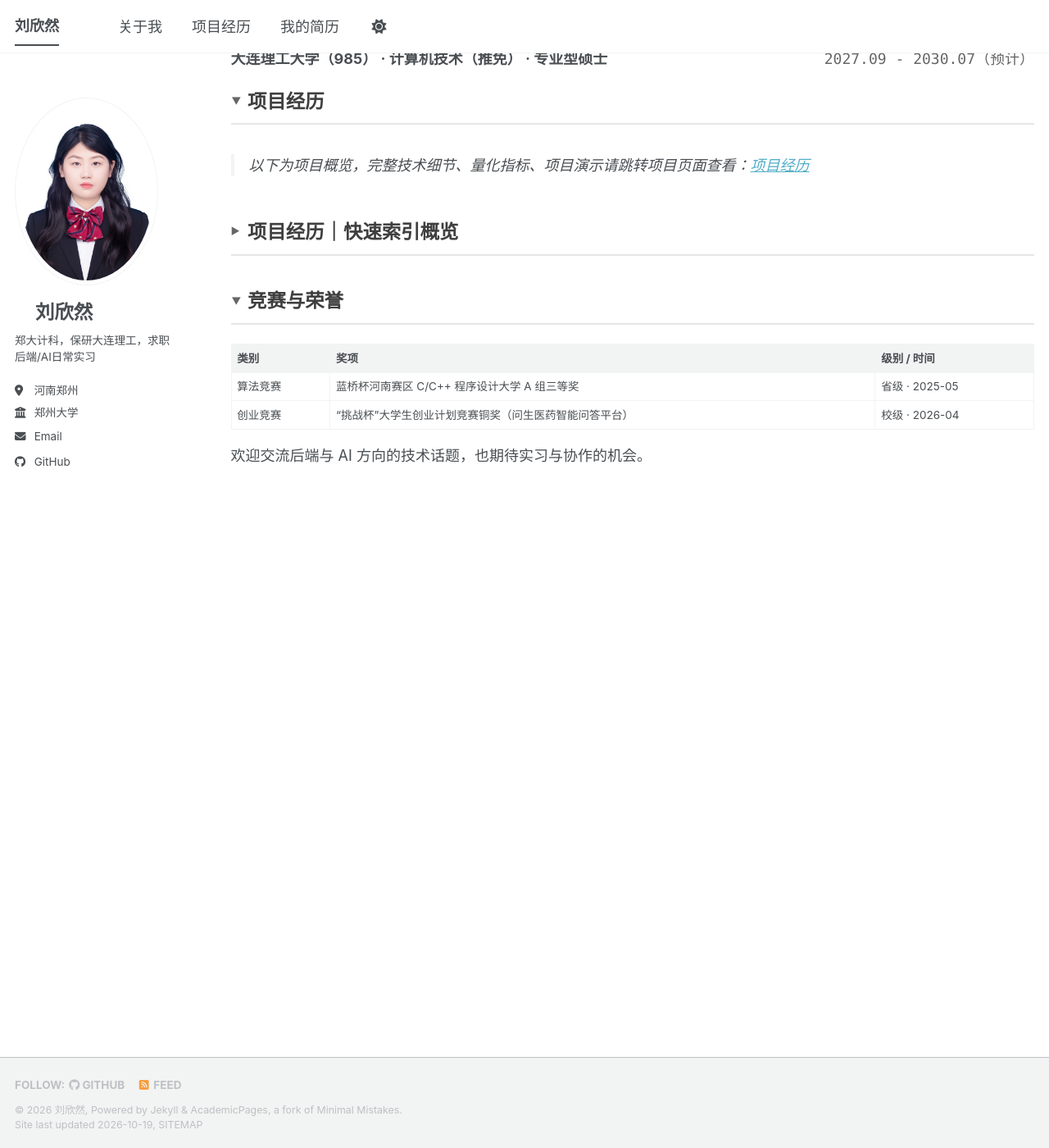
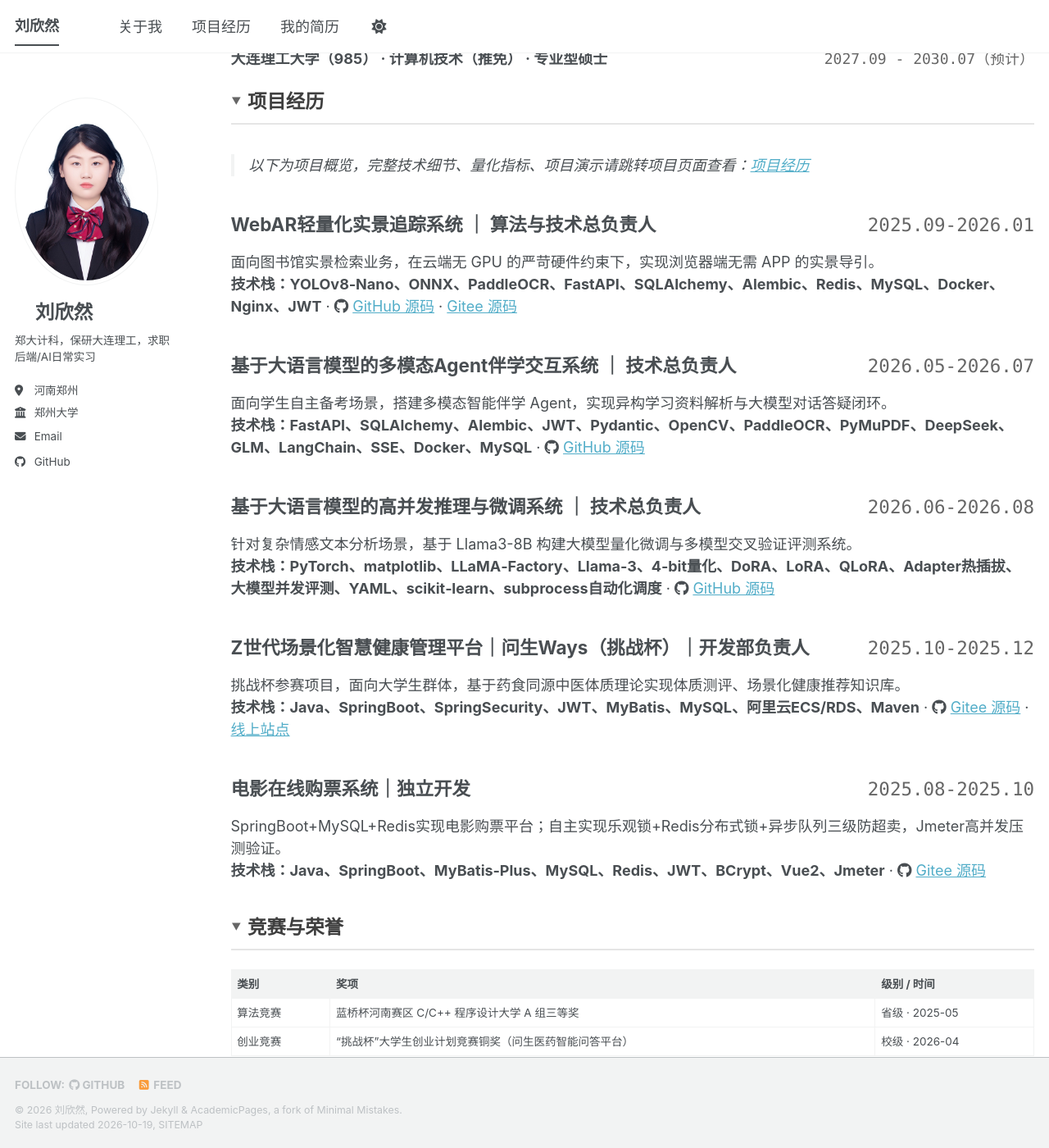
Before and after one commit to Linsensn/Linsensn.github.io, a Jekyll site: the page built from _pages/about.md, in a window 1280 px wide and 1400 px high, scrolled down 701 px. Shown: the whole window at 82% size. Built offline with Jekyll 4.4.1, drawn with Linux system fonts in a browser that asks for light colours; comment, search, counter and statistics services are not loaded; a style sheet for code colours, icons or effects is not loaded.

Commit message:
Update about.md

```diff
--- a/_pages/about.md
+++ b/_pages/about.md
@@ -46,13 +46,6 @@ redirect_from:
 <div markdown="1">
 
 > 以下为项目概览，完整技术细节、量化指标、项目演示请跳转项目页面查看：[项目经历](/portfolio/)
-
-<details class="fold">
-<summary>项目经历｜快速索引概览</summary>
-
-<div markdown="1">
-
-> 以下为项目概览，完整技术细节、量化指标、项目演示请点击标题跳转至对应项目详情：
 
 <h2 style="display: flex; justify-content: space-between; align-items: baseline;">
   <span>WebAR轻量化实景追踪系统 ｜ 算法与技术总负责人</span>
```
